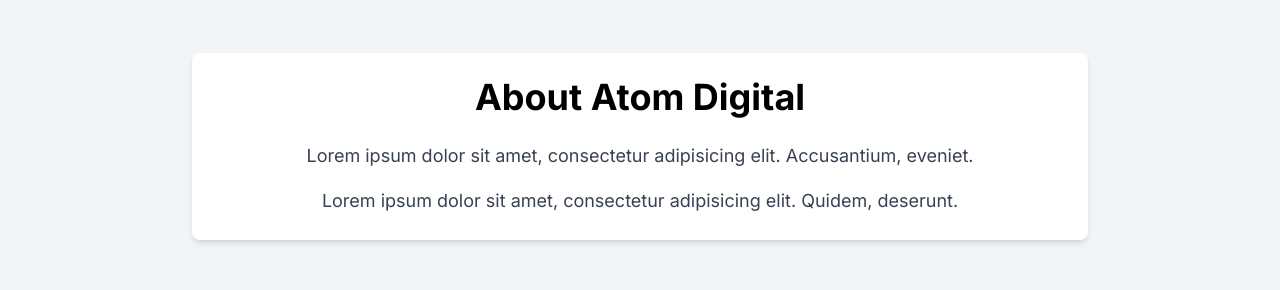
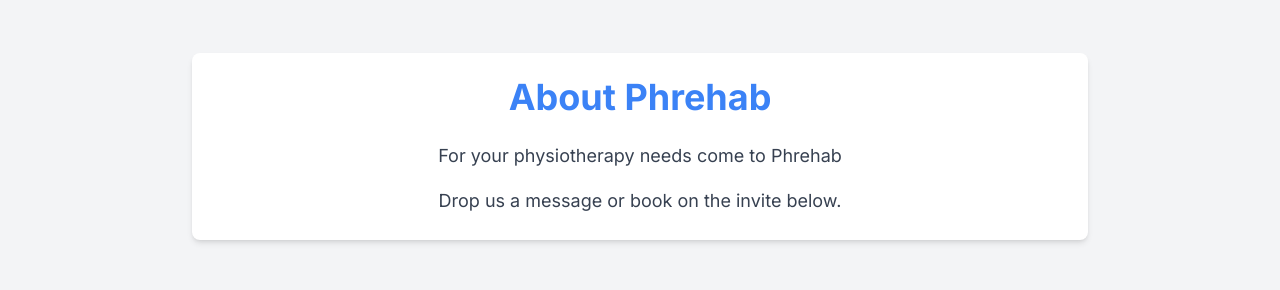
Before and after one commit to Martin2251/phrehab, a Next.js app: page / in a window 1280 px wide. Shown: the part 155-445 px from the top of the page. Built offline with nearby package versions, Linux system fonts and the light colour scheme.

Commit message:
updated info section

```diff
--- a/components/InfoSection/Infosection.tsx
+++ b/components/InfoSection/Infosection.tsx
@@ -1,13 +1,13 @@
 // components/InfoSection.tsx
 const InfoSection: React.FC = () => {
     return (
-      <section className="w-full max-w-4xl p-6 mx-auto my-12 bg-white rounded-lg shadow-md">
-        <h2 className="text-4xl font-bold mb-6 text-center">About Atom Digital</h2>
+      <section className="w-full max-w-4xl p-6 mx-auto my-12 bg-white rounded-lg shadow-md text-blue-500">
+        <h2 className="text-4xl font-bold mb-6 text-center">About Phrehab</h2>
         <p className="text-lg leading-relaxed text-gray-700">
-          Lorem ipsum dolor sit amet, consectetur adipisicing elit. Accusantium, eveniet.
+         For your physiotherapy needs come to Phrehab
         </p>
         <p className="text-lg leading-relaxed text-gray-700 mt-4">
-         Lorem ipsum dolor sit amet, consectetur adipisicing elit. Quidem, deserunt.
+        Drop us a message or book on the invite below.
         </p>
       </section>
     )
```
